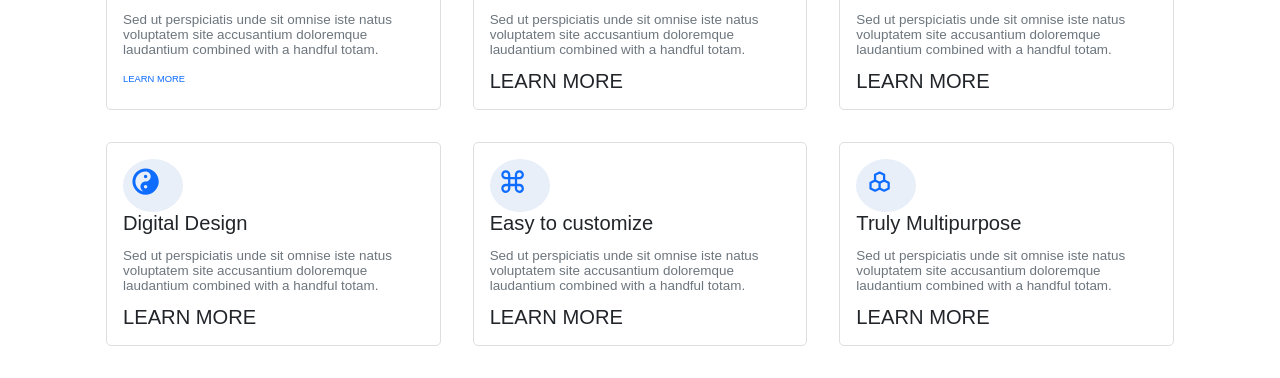
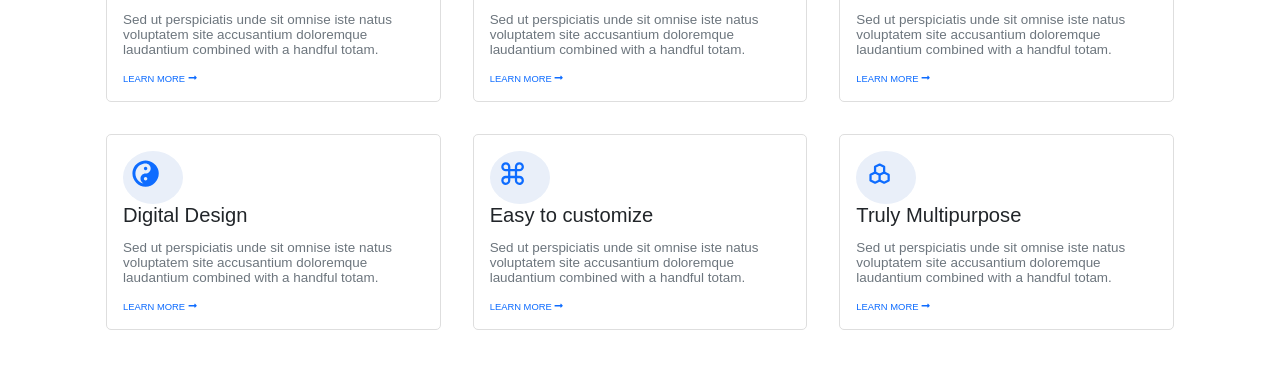
Before and after one commit to minahilhussain/zooki, a React (Create React App) app: page / in a window 1280 px wide. Shown: the part 2119-2497 px from the top of the page. Built offline with nearby package versions, Linux system fonts and the light colour scheme.

Commit message:
updated service styling

```diff
--- a/src/Components/Services.jsx
+++ b/src/Components/Services.jsx
@@ -4,7 +4,7 @@ import "../css/index.css"
 import { HiDatabase } from "react-icons/hi"
 import { MdPalette } from "react-icons/md"
 import { BsGraphUp } from "react-icons/bs"
-import { FaYinYang } from "react-icons/fa"
+import { FaYinYang, FaLongArrowAltRight } from "react-icons/fa"
 import { BiCommand } from "react-icons/bi"
 import { TbHexagons } from "react-icons/tb"
 
@@ -23,7 +23,7 @@ function Services() {
             </div>
             <a>Awesome Support</a>
             <p>Sed ut perspiciatis unde sit omnise iste natus voluptatem site accusantium doloremque laudantium combined with a handful totam.</p>
-            <a className="more" href="http://zooki.react.themesbrand.com/">LEARN MORE</a>
+            <a className="more" href="http://zooki.react.themesbrand.com/">LEARN MORE <FaLongArrowAltRight/></a>
           </div>
           <div className="card">
             <div class="icon">
@@ -31,7 +31,7 @@ function Services() {
             </div>
             <a>Unlimited Colors</a>
             <p>Sed ut perspiciatis unde sit omnise iste natus voluptatem site accusantium doloremque laudantium combined with a handful totam.</p>
-            <a href="http://zooki.react.themesbrand.com/">LEARN MORE</a>
+            <a  className="more" href="http://zooki.react.themesbrand.com/">LEARN MORE <FaLongArrowAltRight/></a>
           </div>
           <div className="card">
             <div class="icon">
@@ -39,14 +39,14 @@ function Services() {
             </div>
             <a>Strategy Solutions</a>
             <p>Sed ut perspiciatis unde sit omnise iste natus voluptatem site accusantium doloremque laudantium combined with a handful totam.</p>
-            <a href="http://zooki.react.themesbrand.com/">LEARN MORE</a>
+            <a  className="more" href="http://zooki.react.themesbrand.com/">LEARN MORE <FaLongArrowAltRight/></a>
           </div><div className="card">
             <div class="icon">
               <FaYinYang />
             </div>
             <a>Digital Design</a>
             <p>Sed ut perspiciatis unde sit omnise iste natus voluptatem site accusantium doloremque laudantium combined with a handful totam.</p>
-            <a href="http://zooki.react.themesbrand.com/">LEARN MORE</a>
+            <a  className="more" href="http://zooki.react.themesbrand.com/">LEARN MORE <FaLongArrowAltRight/></a>
           </div>
           <div className="card">
             <div class="icon">
@@ -54,7 +54,7 @@ function Services() {
             </div>
             <a>Easy to customize</a>
             <p>Sed ut perspiciatis unde sit omnise iste natus voluptatem site accusantium doloremque laudantium combined with a handful totam.</p>
-            <a href="http://zooki.react.themesbrand.com/">LEARN MORE</a>
+            <a  className="more" href="http://zooki.react.themesbrand.com/">LEARN MORE <FaLongArrowAltRight/></a>
           </div>
           <div className="card">
             <div class="icon">
@@ -62,7 +62,7 @@ function Services() {
             </div>
             <a>Truly Multipurpose</a>
             <p>Sed ut perspiciatis unde sit omnise iste natus voluptatem site accusantium doloremque laudantium combined with a handful totam.</p>
-            <a href="http://zooki.react.themesbrand.com/">LEARN MORE</a>
+            <a  className="more" href="http://zooki.react.themesbrand.com/">LEARN MORE <FaLongArrowAltRight/></a>
           </div>
         </div>
       </div>
--- a/src/css/index.css
+++ b/src/css/index.css
@@ -11,7 +11,6 @@ body {
 .title-border-simple{
   background-color: #005bea;
   height: 2px;
-  margin-top: 15px;
   width: 120px;
   align-items: center;
 }
```
